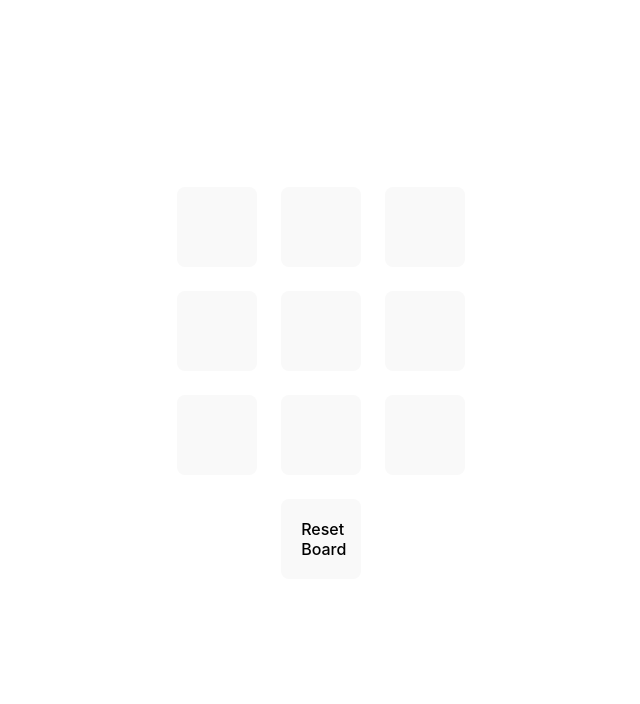
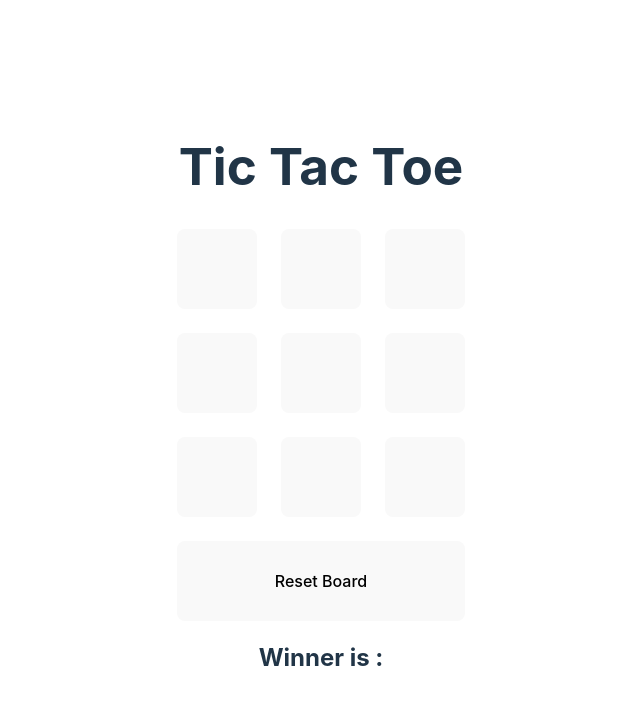
Before and after one commit to NazarPentsarskyi/Technical_Interview_React_TicTacToe, a React (Vite) app: page / in a window 1280 px wide. Shown: the top 704 px of the page, without its empty margins (319-959 px from the left). Built offline with nearby package versions, Linux system fonts and the light colour scheme.

Commit message:
an interim solution

```diff
--- a/src/App.css
+++ b/src/App.css
@@ -11,6 +11,11 @@
   gap: 1.5em;
 }
 
+.matrix-item {
+  font-size: 1em;
+}
+
 .reset {
+  width: 100%;
   margin-top: 1.5em;
 }
--- a/src/App.jsx
+++ b/src/App.jsx
@@ -2,6 +2,8 @@ import Matrix from './Matrix'
 import './App.css'
 
 function App() {
+
+
 
 
   return (
--- a/src/Matrix.jsx
+++ b/src/Matrix.jsx
@@ -1,17 +1,6 @@
-import { useState, useEffect } from "react";
+import { useState, useEffect, useCallback } from "react";
 
 const Matrix = () => {
-
-  const WIN_CONDITIONS = [
-    [0, 1, 2],
-    [3, 4, 5],
-    [6, 7, 8],
-    [0, 3, 6],
-    [1, 4, 7],
-    [2, 5, 8],
-    [0, 4, 8],
-    [2, 4, 6]
-  ]
 
   const [textX, setTextX] = useState(Array(9).fill(null));
   const [xPlay, setXPlay] = useState(true);
@@ -21,6 +10,7 @@ const Matrix = () => {
 
   const handlerX = (index) =>{
     if (disableButtons || textX[index] !== null) return;
+
     const updatedText = [...textX];
     updatedText[index] = 'X';
 
@@ -39,9 +29,21 @@ const Matrix = () => {
         setDisableButtons(false);
       }
     }, 500);
-  }
+  };
 
-  const checkWinner = (textX) => {
+  const checkWinner = useCallback(() => {
+
+    const WIN_CONDITIONS = [
+      [0, 1, 2],
+      [3, 4, 5],
+      [6, 7, 8],
+      [0, 3, 6],
+      [1, 4, 7],
+      [2, 5, 8],
+      [0, 4, 8],
+      [2, 4, 6]
+    ];
+
     for (let i = 0; i < WIN_CONDITIONS.length; i++) {
       const [x, y, z] = WIN_CONDITIONS[i];
 
@@ -56,13 +58,13 @@ const Matrix = () => {
       setGameOver(true);
       setWinner("Tie");
     }
-  }
+  }, [textX]);
 
   useEffect(() => {
     if (!gameOver) {
-      checkWinner(textX);
+      checkWinner();
     }
-  }, [textX, gameOver]);
+  }, [textX, gameOver, checkWinner]);
 
   const getRandomEmptyIndex = (arr) => {
     const emptyIndices = arr.reduce((indices, val, index) => {
@@ -76,24 +78,33 @@ const Matrix = () => {
   }
 
   const resetBoard = () => {
+    setTextX(Array(9).fill(null));
+    setXPlay(true);
+    setDisableButtons(false);
     setGameOver(false);
-    setTextX(Array(9).fill(null));
     setWinner(null);
-  }
+  };
 
   return (
     <>
+      <h1>Tic Tac Toe</h1>
       <div className="matrix">
-        {textX.map((item, index) => {
-          return (
-            <button key={index} onClick = {gameOver ? resetBoard : () => handlerX(index)}>{item}</button>
-          )})
+        {textX.map((item, index) => (
+            <button
+              className="matrix-item"
+              key={index}
+              onClick = {gameOver ? resetBoard : () => handlerX(index)}>
+                {item}
+              </button>
+          ))
         }
       </div>
-      <button className="reset" onClick={() => resetBoard()}>Reset Board</button>
-      <h1>{winner}</h1>
+      <button className="reset" onClick={() => resetBoard()}>
+        Reset Board
+      </button>
+      <h2>Winner is : {winner}</h2>
     </>
-  )
-}
+  );
+};
 
 export default Matrix
--- a/src/index.css
+++ b/src/index.css
@@ -1,4 +1,5 @@
 :root {
+  box-sizing: border-box;
   font-family: Inter, system-ui, Avenir, Helvetica, Arial, sans-serif;
   line-height: 1.5;
   font-weight: 400;
@@ -41,7 +42,7 @@ button {
   width: 5em;
   height: 5em;
   border: 1px solid transparent;
-  padding: 0.6em 1.2em;
+  /* padding: 0.6em 1.2em; */
   font-size: 1em;
   font-weight: 500;
   font-family: inherit;
```
